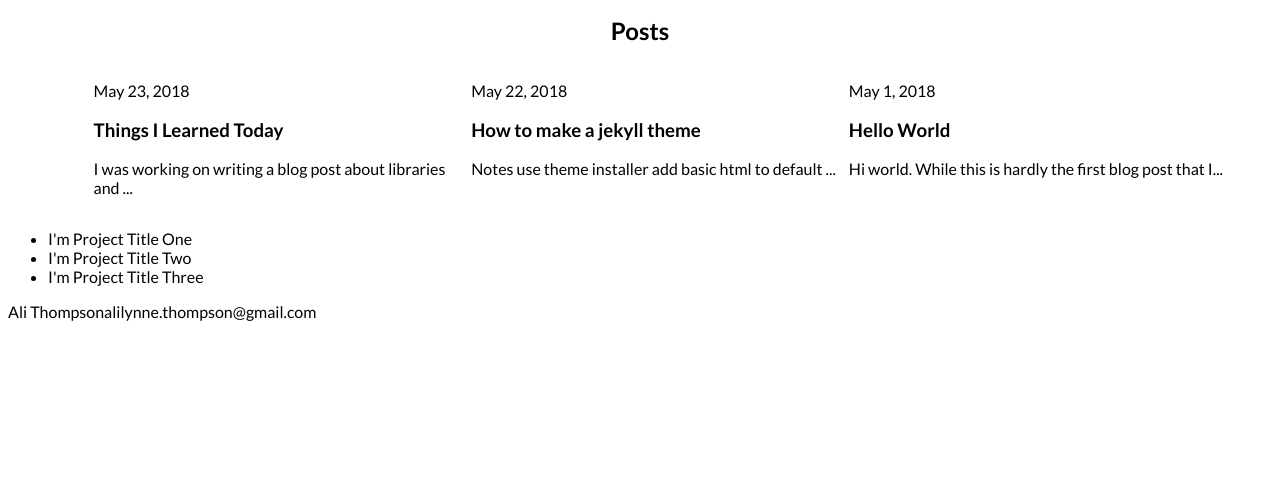
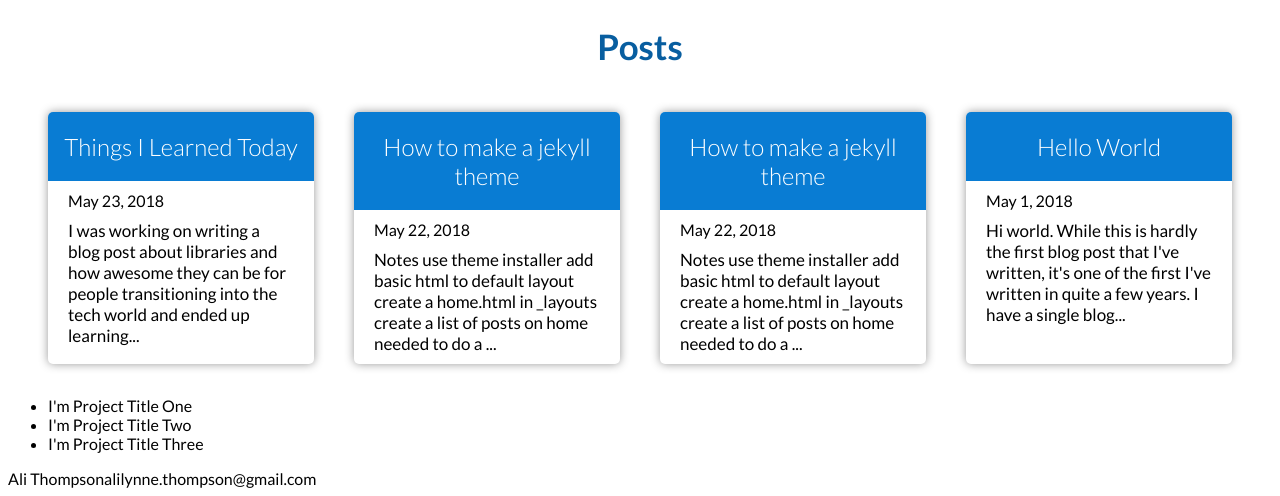
Before and after one commit to AliLynne/bright, a Jekyll site: the page built from index.html, in a window 1280 px wide, cut to the strip 792-1288 px from the top of the page. Built offline with Jekyll 4.4.1, drawn with Linux system fonts in a browser that asks for light colours; before the commit the page ends 1121 px from its top, so only the background shows below that.

Commit message:
computer switch

```diff
--- a/_includes/posts.html
+++ b/_includes/posts.html
@@ -6,13 +6,18 @@
           <li class="posts__item">
 
                   {%- assign date_format = site.bright.date_format | default: "%b %-d, %Y" -%}
+                  <div class="posts__title-box">
+                      <h3 class="posts__title">
+                          <a class="posts__link" href="{{ post.url | relative_url }}">
+                              {{ post.title | escape }}
+                          </a>
+                      </h3>
+                  </div>
+
                   <span class="posts__date">{{ post.date | date: date_format}}</span>
-                  <h3 class="posts__title">
-                      <a class="posts__link" href="{{ post.url | relative_url }}">
-                          {{ post.title | escape }}
-                      </a>
-                  </h3>
-                  {{ post.content | strip_html | truncate:60 }}
+                  <p class="posts__content">
+                    {{ post.content | strip_html | truncate:150 }}
+                  </p>
 
           </li>
           {%- endfor -%}
--- /dev/null
+++ b/_posts/2018-05-22-how-to-make-a-jekyll-theme.1.md
@@ -0,0 +1,23 @@
+---
+layout: post
+title: "How to make a jekyll theme"
+---
+
+### Notes
+1. use theme installer
+2. add basic html to default layout
+3. create a home.html in _layouts
+4. create a list of posts on home
+5. needed to do a bunch of setup stuff, ended up copy/pasting minima theme config and adjusting
+6. create sample pages and posts (now is a good time to make and about page)
+7. header
+8. footer
+
+
+* I use a lot of the minima theme structure
+* index.html uses home layout - file is empty otherwise
+
+
+## Questions
+* what does 'escape' in site title do? (home.html)
+* how to enable post excerpts?
--- a/_sass/_base.scss
+++ b/_sass/_base.scss
@@ -32,7 +32,7 @@ a {
   display: flex;
   justify-content: space-between;
   align-items: center;
-  color: $white;
+  color: $color-white;
   background-color: $primary-color;
 
     &__title {
@@ -66,7 +66,7 @@ a {
     &__headline {
       font-size: 5.5rem;
       font-weight: 300;
-      color: $white;
+      color: $color-white;
       max-width: 70%;
       text-align: center;
     }
@@ -76,32 +76,70 @@ a {
   display: flex;
   flex-direction: column;
   align-items: center;
+  flex-wrap: wrap;
+
+
   &__headline {
-
+    font-size: 3.5rem;
+    color: $primary-color-dark;
   }
 
   &__list {
     display: flex;
     justify-content: space-around;
     list-style: none;
+    padding: 0;
+    margin-right: 4rem;
+    margin-left: 4rem;
   }
 
   &__item {
     width: 80%;
+    box-shadow: 0 0 1rem $color-grey-dark-2;
+    border-radius: 5px;
+    overflow: hidden;
+    max-width: 35rem;
+
     &:not(:last-child) {
-      // This is a good place to use grid instead.
+      margin-right: 4rem;
     }
+
+
   }
 
   &__date {
+    display: inline-block;
+    margin-top: 1rem;
+    margin-left: 2rem;
+  }
+
+  &__title-box {
+    background-color: $primary-color;
+    display: flex;
+    justify-content: center;
+    align-items: center;
 
   }
 
   &__title {
+    padding-top: 2rem;
+    padding-bottom: 2rem;
+    text-align: center;
+    font-size: 2.4rem;
+    font-weight: 300;
+    color: $color-white;
+    margin-top: 0;
+    margin-bottom: 0;
 
   }
 
   &__link {
 
   }
+
+  &__content {
+    display: block;
+    margin: 1rem 2rem;
+    font-size: 1.7rem;
+  }
 }
--- a/_sass/_variables.scss
+++ b/_sass/_variables.scss
@@ -2,7 +2,15 @@
 $default-font-size: 1.6rem;
 
 // COLORS
-$white: #eee;
+
 $primary-color-light: #0f97ff;
 $primary-color: #097cd3;
 $primary-color-dark: #085ea0;
+
+$color-grey-light-1: #f7f7f7;
+$color-grey-light-2: #eee;
+$color-grey-dark: #666;
+$color-grey-dark-2:#999;
+$color-grey-dark-3:#333;
+$color-white: #fff;
+$color-black: #000;
```
